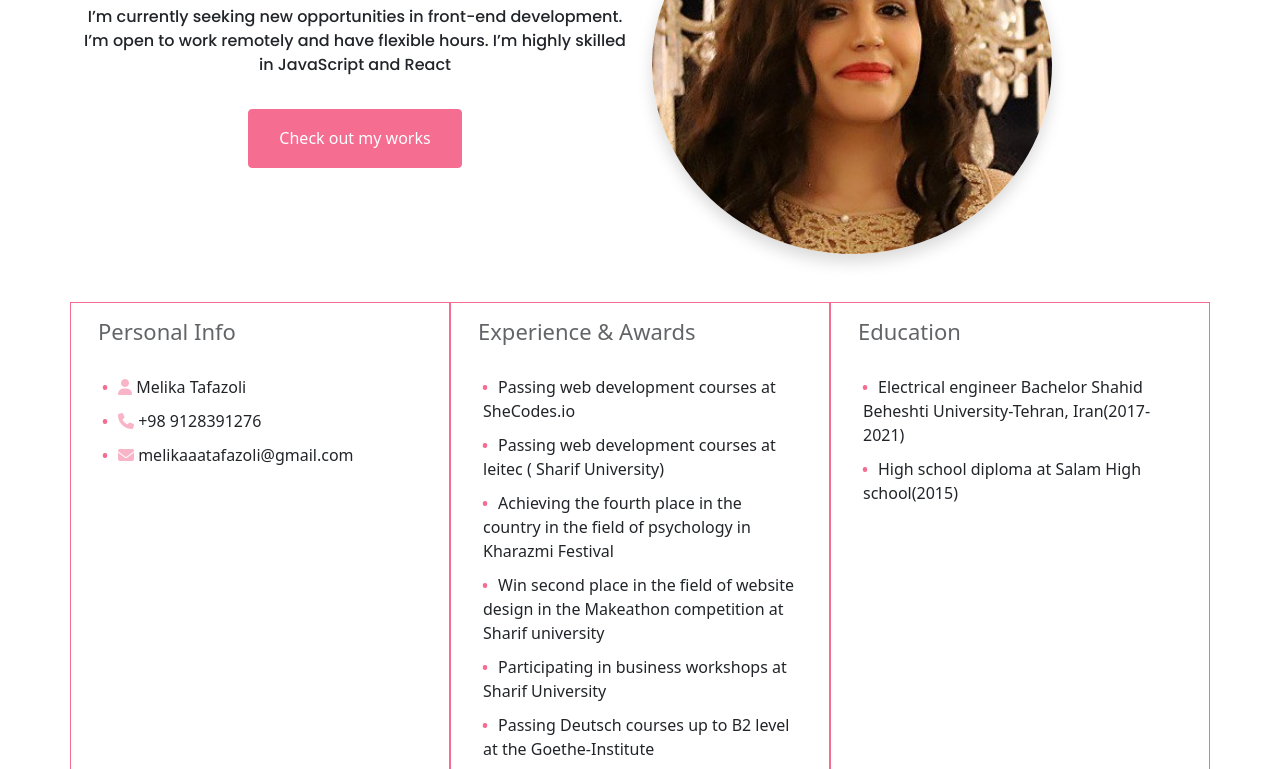
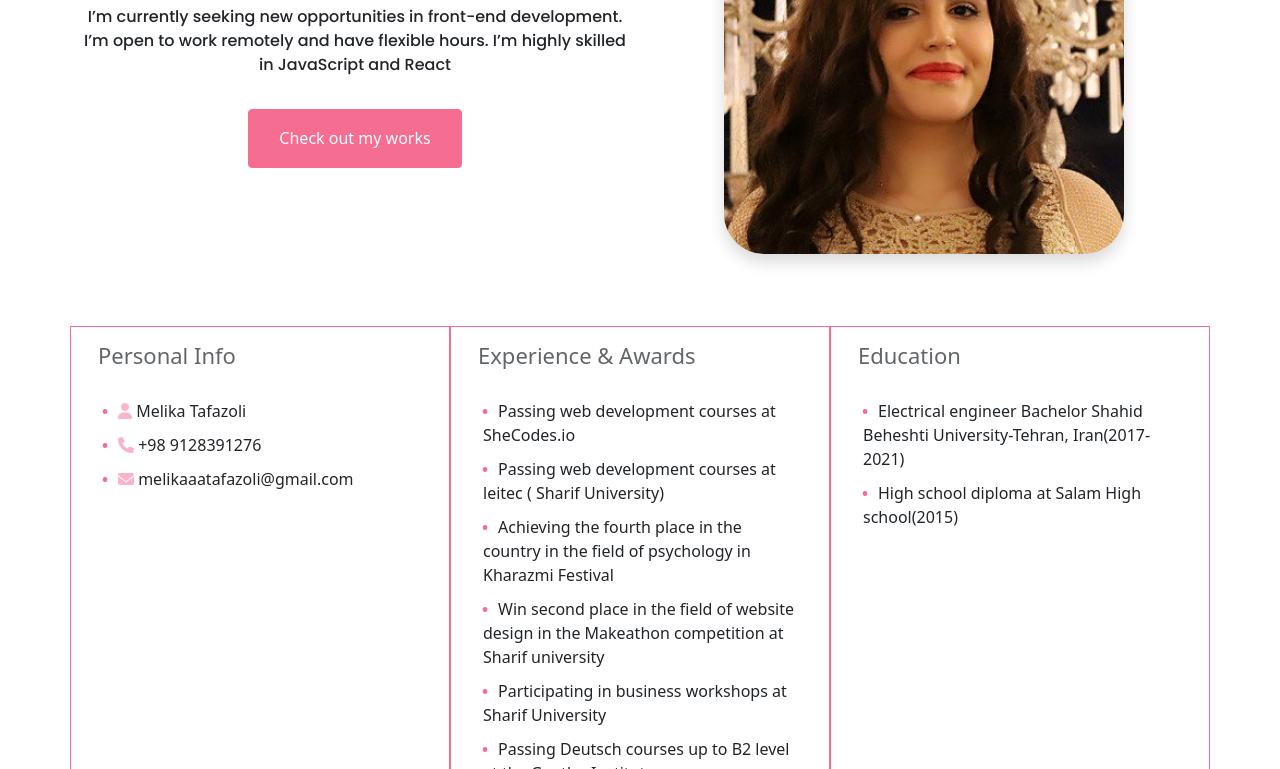
Before and after one commit to melika760/portfolio-project, a plain HTML site: page about.html in a window 1280 px wide. Shown: the part 220-989 px from the top of the page. Drawn offline with nearby package versions, Linux system fonts and the light colour scheme.

Commit message:
edit photo css

```diff
--- a/about.html
+++ b/about.html
@@ -57,9 +57,10 @@
             <a href="#" class="btn btn-work mt-3 mb-3">Check out my works</a>
         </div>
         <div class="col-md-6 ">
-            <img src="/images/photo_2022-06-11_07-54-2.jpg" alt="" class="img-fluid shadow ">
+            <img src="/images/photo_2022-06-11_07-54-2.jpg" alt="" class="img-fluid shadow profile">
         </div>
     </div>
+    <br>
     <div class="row mt-5 mb-5">
         <div class="col-4 border-color">
 <h3 >Personal Info</h3>
--- a/aboutstyle.css
+++ b/aboutstyle.css
@@ -20,9 +20,10 @@ p{
     font-family: var(--default-font);
 
 }
-img{
-    border-radius:50%;
+.profile{
+    border-radius:40px;
     width: 400px;
+    margin-left: 72px;
 
 }
 
```
